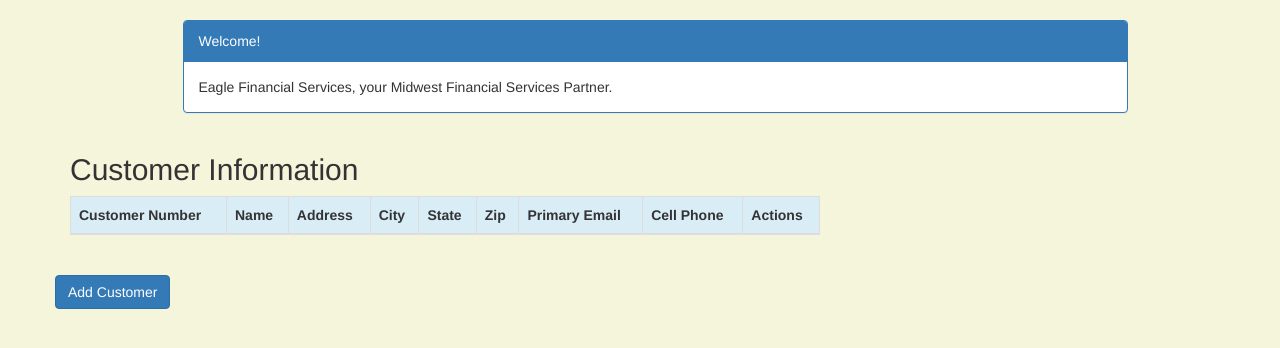
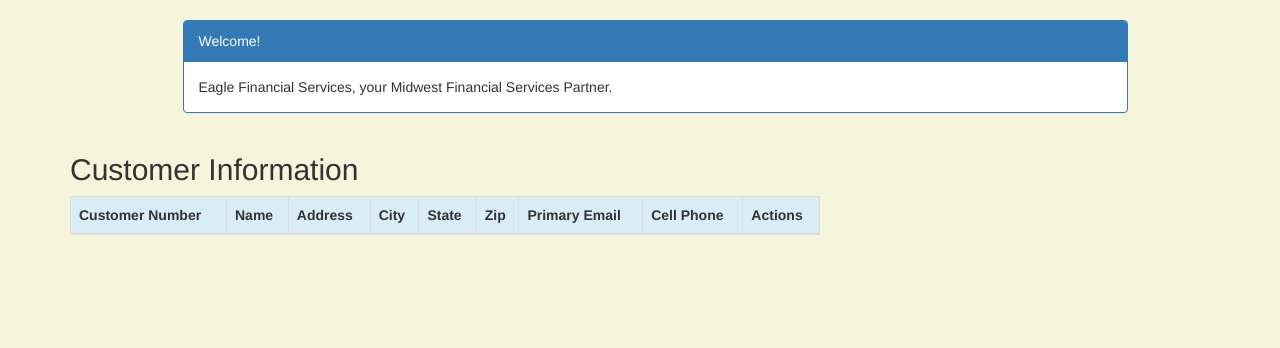
Before and after one commit to mgorti/efs-mgorti, a Django app: page /customer/ in a window 1280 px wide. Shown: the part 52-400 px from the top of the page. Run offline with Django 3.2, Linux system fonts and the light colour scheme; the visitor is signed in with stand-in values (Sample User, id 1); data that the repository does not hold is empty; some libraries are stand-ins or nearby versions.

Commit message:
changes in file

```diff
--- a/portfolio/templates/portfolio/customer_list.html
+++ b/portfolio/templates/portfolio/customer_list.html
@@ -68,9 +68,10 @@
             {% endfor %}
             </tbody>
         </table>
-       <div class="row">
-        <a href="{% url 'portfolio:customer_new' %}" class="row"><span
-            class="btn btn-primary">Add Customer</span></a>      </div>
+        {#        <div class="row">#}
+        {#            <a href="{% url 'portfolio:customer_new' %}" class="row"><span#}
+        {#                    class="btn btn-primary">Add Customer</span></a>#}
+        {#        </div>#}
     </div>
     </body>
     </html>
```
